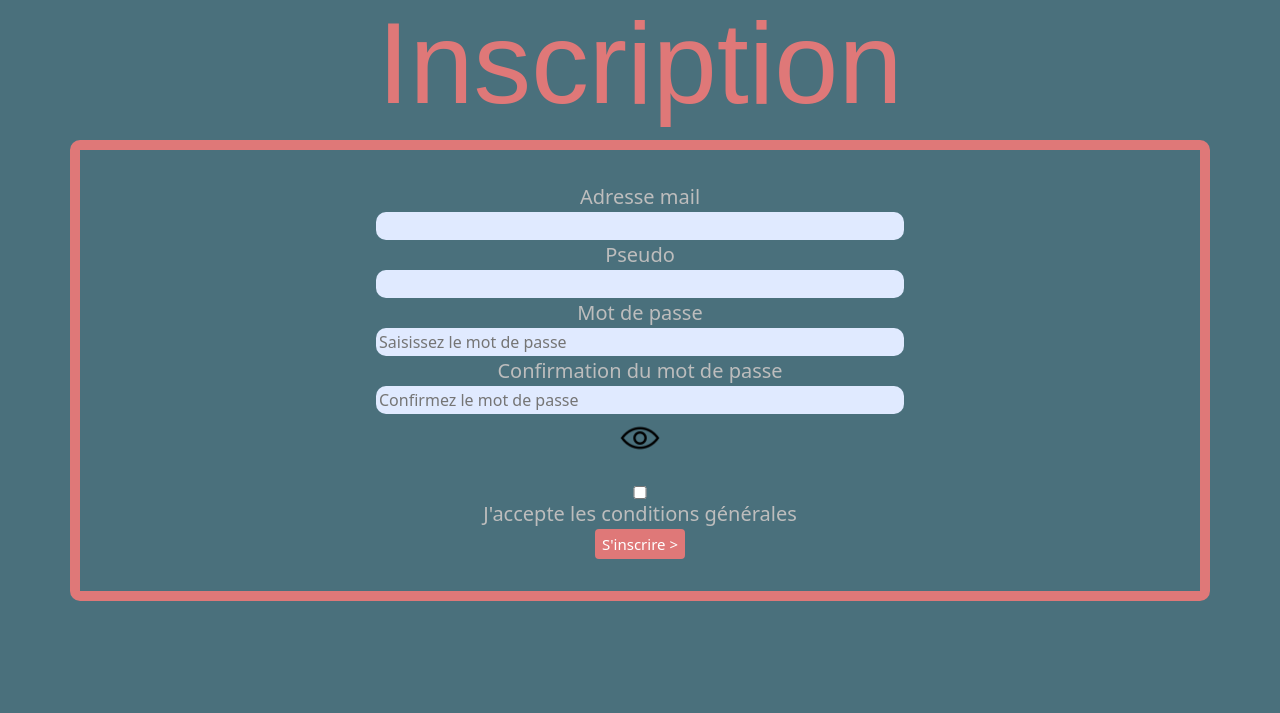
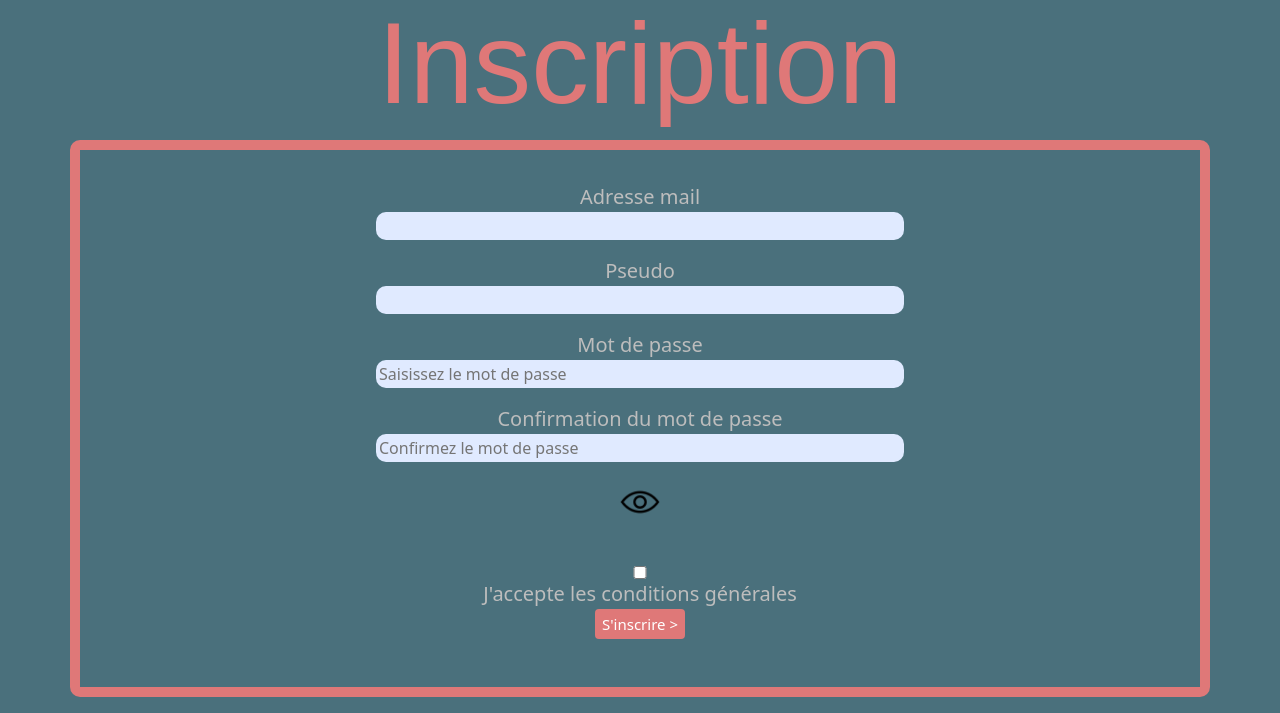
Before and after one commit to ZeynaRR/TimeToBreak, a PHP site: page /gitTimeToBreak/index.php?action=inscription in a window 1280 px wide. Shown: the part 87-800 px from the top of the page. Run offline with PHP 8.4, Linux system fonts and the light colour scheme; some libraries are stand-ins or nearby versions.

Commit message:
correction CSS inscription - connexion

```diff
--- a/ressources/css/connexion.css
+++ b/ressources/css/connexion.css
@@ -18,6 +18,7 @@
     background-color: var(--bgInput);
     border-radius: var(--arrondiInput);
     border: 1px solid var(--bgInput);
+    width: 80%;
 }
 
 input[name="passwordView"] {
--- a/ressources/css/inscription.css
+++ b/ressources/css/inscription.css
@@ -68,3 +68,7 @@ p.erreurs:empty, p#warning:empty{
     max-width: 460px;
 	background-image: url('https://i.imgur.com/Z8q7ww7.png');
 }
+
+.form-group{
+    margin-bottom: 1em;
+}
```
